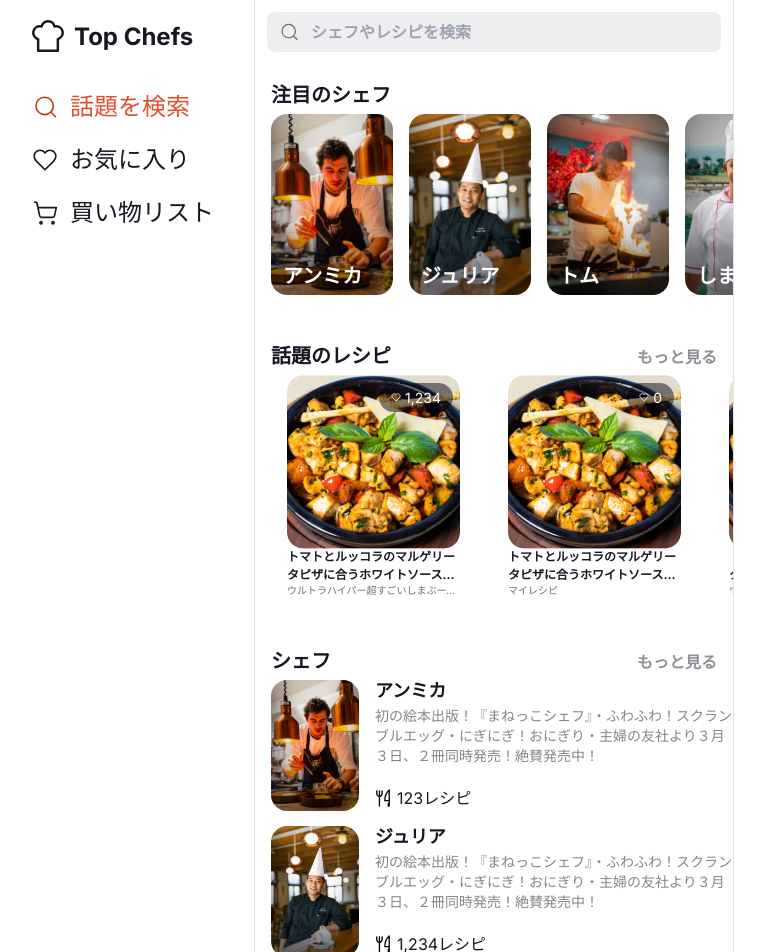
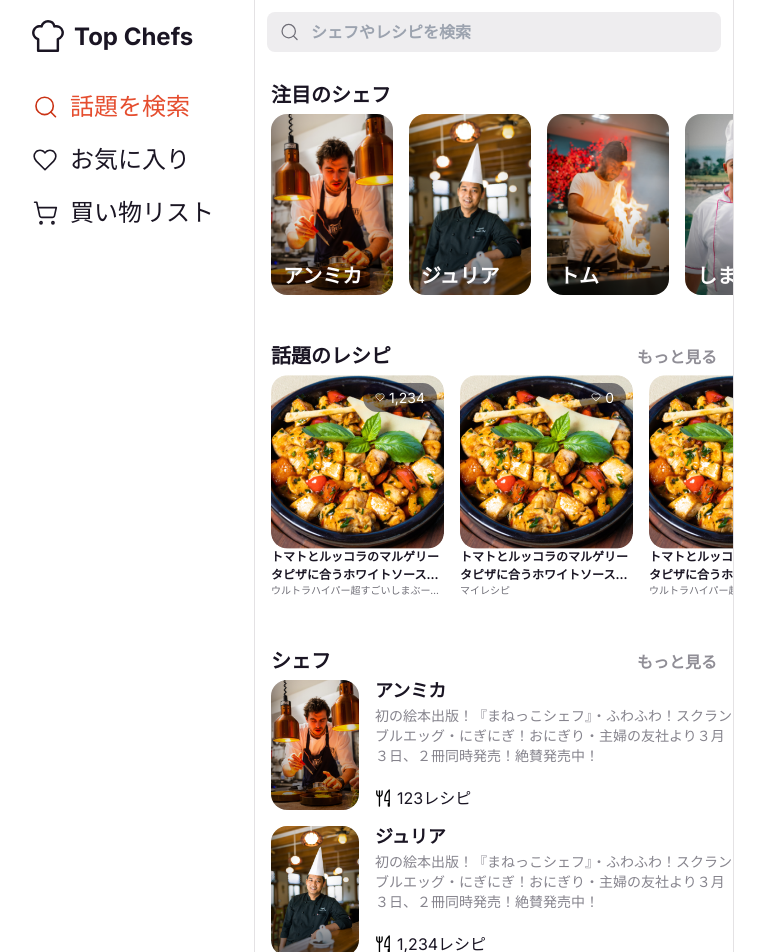
Before and after one commit to qin-team-recipe/01-frontend, a Next.js app: page / in a window 1280 px wide. Shown: the top 952 px of the page, without its empty margins (267-1032 px from the left). Built offline with nearby package versions, Linux system fonts and the light colour scheme.

Commit message:
画像の警告を修正

```diff
--- a/src/app/(top)/page.tsx
+++ b/src/app/(top)/page.tsx
@@ -77,7 +77,7 @@ export default function Page() {
           {chefList.map((chef) => (
             <Link href="" key={chef.id}>
               <div className={styles["chef-image"]}>
-                <Image src={chef.thumbnail} width={130} height={193} alt="" />
+                <Image src={chef.thumbnail} fill sizes="100%" alt="" />
                 <p className={styles["chef-name"]}>{chef.name}</p>
               </div>
             </Link>
--- a/src/app/(top)/top.module.scss
+++ b/src/app/(top)/top.module.scss
@@ -37,8 +37,11 @@
 
 .chef-image {
   flex-shrink: 0;
+  position: relative;
   img {
     border-radius: 16px;
+    object-fit: contain;
+    position: relative !important;
   }
 }
 
@@ -51,6 +54,7 @@
   white-space: nowrap;
   overflow: hidden;
   text-overflow: ellipsis;
+  position: relative;
 }
 
 .topic-recipe {
--- a/src/components/ChefCard/ChefCard.module.scss
+++ b/src/components/ChefCard/ChefCard.module.scss
@@ -8,10 +8,12 @@
 
 .card-left {
   flex-shrink: 0;
+  position: relative;
   width: 88px;
-  height: 130px;
   img {
     border-radius: 16px;
+    object-fit: contain;
+    position: relative !important;
   }
 }
 
--- a/src/components/ChefCard/ChefCard.tsx
+++ b/src/components/ChefCard/ChefCard.tsx
@@ -18,13 +18,13 @@ export const ChefCard: React.FC<ChefCardProps> = ({
   return (
     <div className={styles["chef-card"]}>
       <div className={styles["card-left"]}>
-        <Image src={src} width={88} height={130} alt="" />
+        <Image src={src} fill sizes="100%" alt="" />
       </div>
       <div className={styles["card-right"]}>
         <div className={styles["chef-name"]}>{name}</div>
         <div className={styles["chef-description"]}>{description}</div>
         <div className={styles["recipe-count"]}>
-          <Image src={"/icon/knife-fork.svg"} width={16} height={16} alt="" />
+          <Image src={"/icon/knife-fork.svg"} width={16} height={24} alt="" />
           <p>{count.toLocaleString()}レシピ</p>
         </div>
       </div>
--- a/src/components/RecipeCard/RecipeCard.tsx
+++ b/src/components/RecipeCard/RecipeCard.tsx
@@ -14,7 +14,7 @@ export const RecipeCard: React.FC<RecipeCardProps> = ({
   description,
 }) => {
   return (
-    <div className="inner">
+    <div>
       <div className={styles.imgWrapper}>
         <div className={styles.favCount}>
           <Image src="/icon/heart.svg" width={10} height={9} alt="" />
@@ -27,7 +27,7 @@ export const RecipeCard: React.FC<RecipeCardProps> = ({
           src="/images/recipe-dummy.png"
           alt=""
           width={173}
-          height={173}
+          height={174}
           className={styles.img}
         />
       </div>
```
